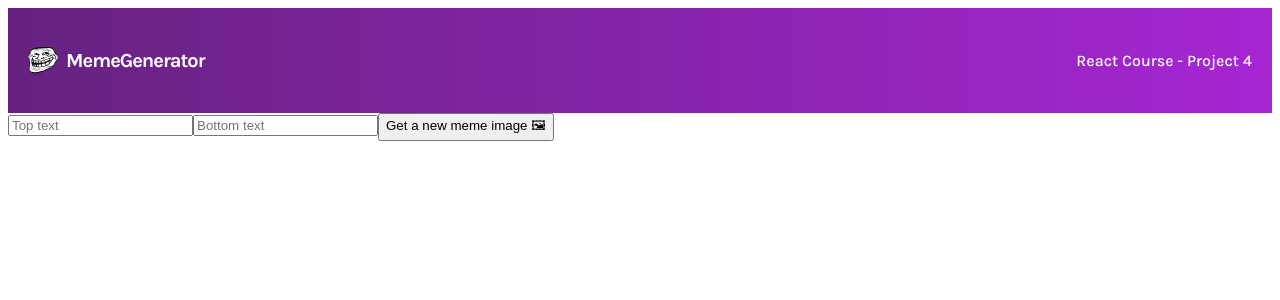
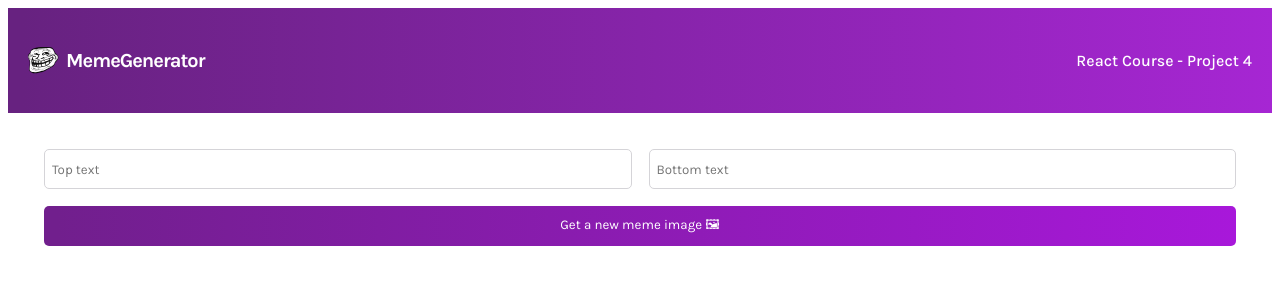
Before and after one commit to DarkPortrait/react-training-4-meme-generator, a JavaScript app: page / in a window 1280 px wide. Shown: the top 300 px of the page. Built offline with nearby package versions, Linux system fonts and the light colour scheme.

Commit message:
form input and button css

```diff
--- a/src/style.css
+++ b/src/style.css
@@ -26,3 +26,27 @@
   font-size: 1rem;
   font-weight: 500;
 }
+
+.form {
+  padding: 36px;
+  display: grid;
+  grid-template: 40px 40px / 1fr 1fr;
+  gap: 17px;
+}
+
+.form--input {
+  font-family: "Karla";
+  text-indent: 5px;
+  border-radius: 5px;
+  border: 1px solid #D5D4D8;
+}
+
+.form--button {
+  grid-column: 1 / -1;
+  font-family: "Karla", sans-serif;
+  border-radius: 5px;
+  background: linear-gradient(90.41deg, #711F8D 1.14%, #A818DA 100%);
+  color: white;
+  border: none;
+  cursor: pointer;
+}
```
